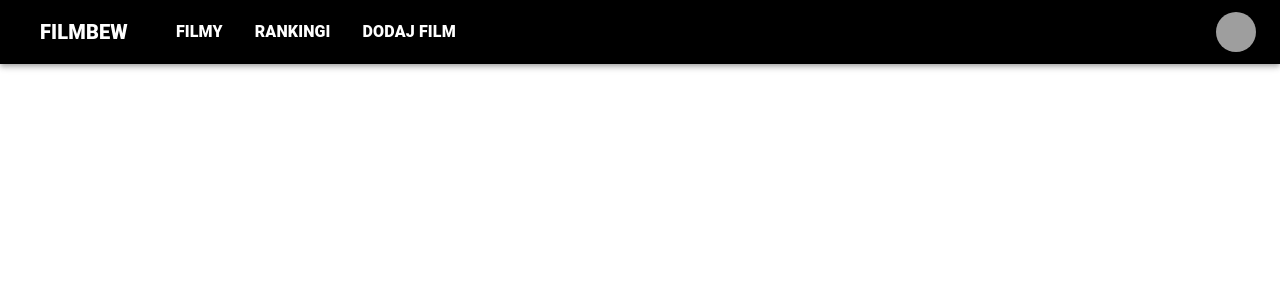
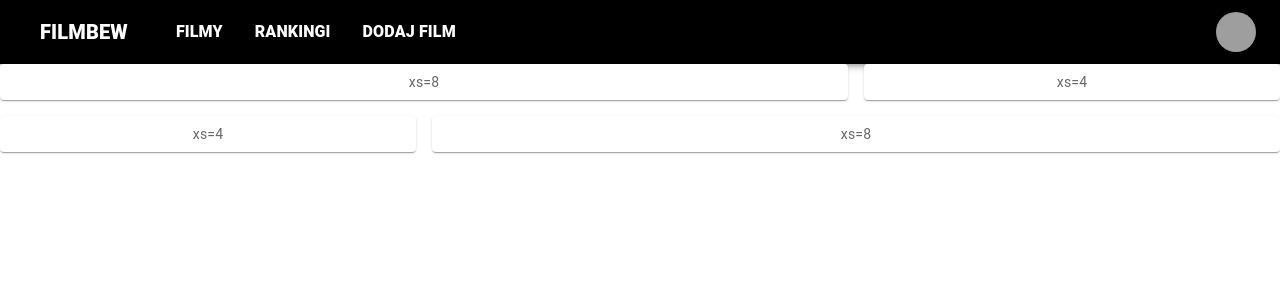
Before and after one commit to Crimsey/filmbew, a React (Create React App) app: page /filmy/samuraj in a window 1280 px wide. Shown: the top 300 px of the page. Built offline with nearby package versions, Linux system fonts and the light colour scheme; grey boxes are pictures that could not be loaded.

Commit message:
zmiana samuraja na Samuraja

```diff
--- a/src/App.js
+++ b/src/App.js
@@ -4,7 +4,7 @@ import './App.css';
 import Filmy from "./Filmy";
 import Rankingi from "./Rankingi";
 import DodajFilm from "./DodajFilm";
-import samuraj from "./samuraj";
+import Samuraj from "./Samuraj";
 import { Route, Switch } from "react-router-dom";
 import { makeStyles } from "@material-ui/core/styles";
 
@@ -13,7 +13,7 @@ function App() {
   return (
     <div className="App">
       <Switch>
-      <Route exact path="/filmy/samuraj" render={props => <samuraj {...props} />} />
+      <Route exact path="/filmy/samuraj" render={props => <Samuraj {...props} />} />
         <Route exact path="/filmy" render={props => <Filmy {...props} />} />
         <Route exact path="/rankingi" render={props => <Rankingi {...props} />} />
         <Route exact path="/dodajfilm" render={props => <DodajFilm {...props} />} />
--- a/src/samuraj.js
+++ b/src/samuraj.js
@@ -13,7 +13,7 @@ const Item = styled(Paper)(({ theme }) => ({
   color: theme.palette.text.secondary,
 }));
 
-export default function samuraj() {
+export default function Samuraj() {
     return (
         <Box sx={{ flexGrow: 1 }}>
         <Grid container spacing={2}>
```
